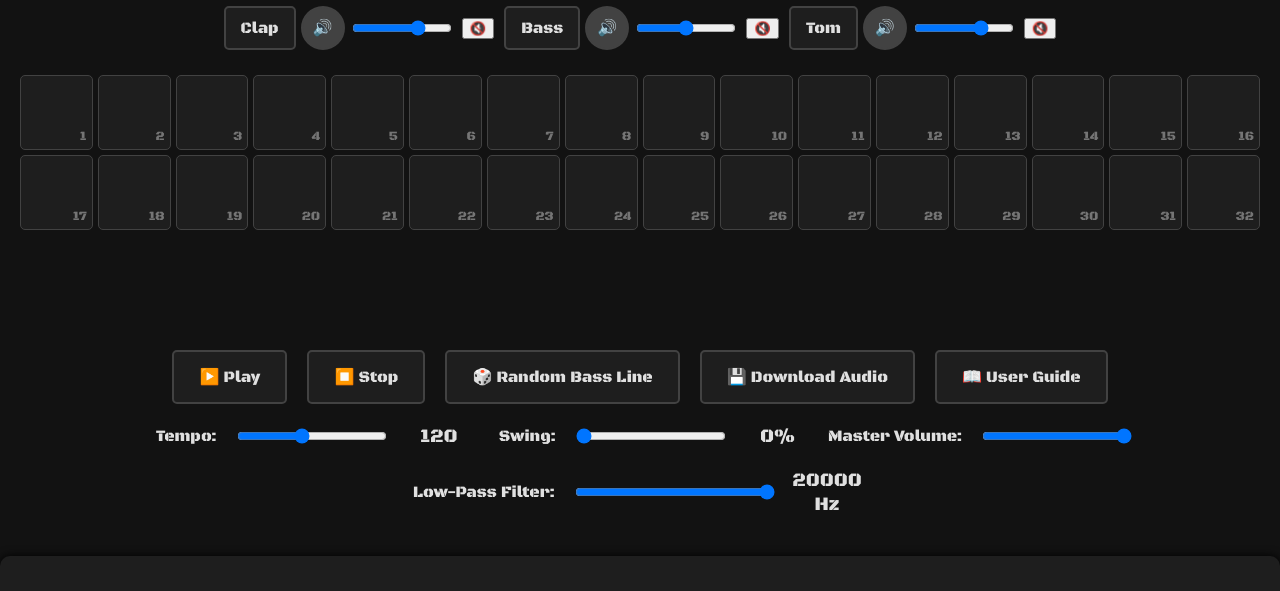
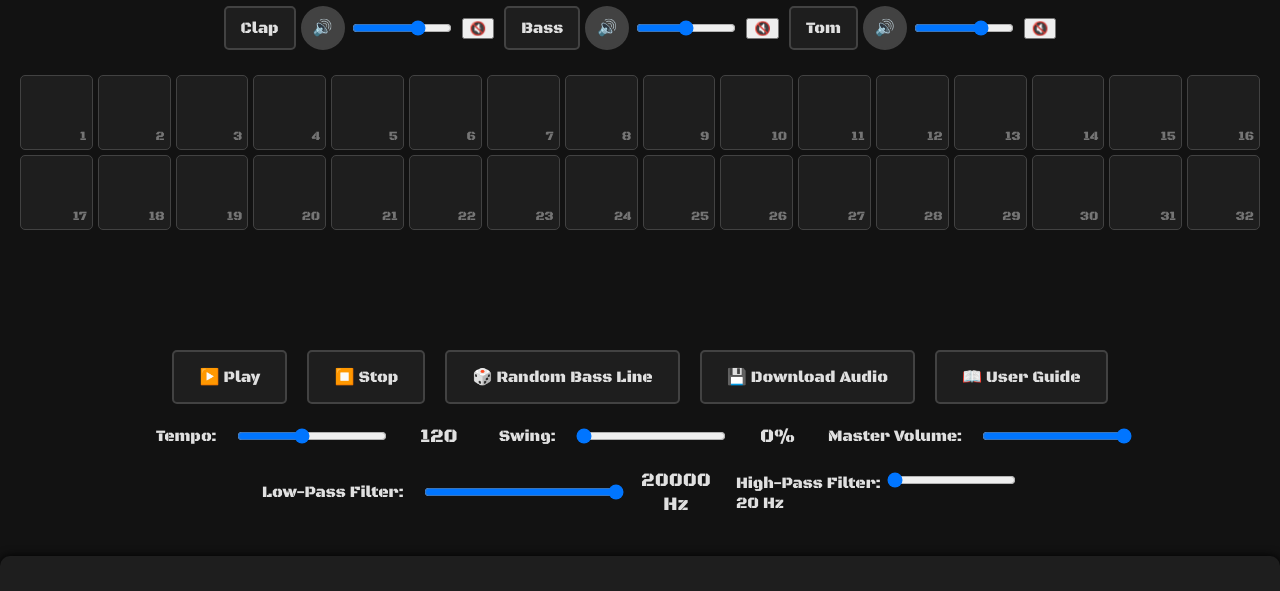
Before and after one commit to jgazcagtz/DM99, a plain HTML site: page index.html in a window 1280 px wide. Shown: the part 163-754 px from the top of the page. Drawn offline with Linux system fonts and the light colour scheme; no server answers.

Commit message:
Update index.html

```diff
--- a/index.html
+++ b/index.html
@@ -1,4 +1,3 @@
-<!DOCTYPE html>
 <html lang="en">
 <head>
     <meta charset="UTF-8">
@@ -19,7 +18,7 @@
 
     <!-- Instrument Selector -->
     <div class="instrument-selector">
-        <!-- Instrument Buttons with Mute, Solo, and Volume Controls -->
+        <!-- Instrument Containers with Mute, Solo, and Volume Controls -->
         <div class="instrument-container">
             <button class="instrument-button" data-instrument="kick">Kick</button>
             <button class="solo-button" data-instrument="kick">🔊</button>
@@ -99,6 +98,12 @@
             <input type="range" id="lowpass-filter" min="200" max="20000" step="100" value="20000">
             <div id="lowpass-display">20000 Hz</div>
         </div>
+
+        <div id="highpass-filter-container">
+            <label for="highpass-filter">High-Pass Filter:</label>
+            <input type="range" id="highpass-filter" min="20" max="2000" step="100" value="20">
+            <div id="highpass-display">20 Hz</div>
+        </div>
     </div>
 
     <!-- ADSR Controls -->
@@ -151,6 +156,7 @@
                 <li>Adjust the swing using the slider under 'Swing'.</li>
                 <li>Adjust the master volume using the 'Master Volume' slider.</li>
                 <li>Adjust the Low-Pass Filter cutoff frequency using the 'Low-Pass Filter' slider.</li>
+                <li>Adjust the High-Pass Filter cutoff frequency using the 'High-Pass Filter' slider.</li>
                 <li>Use the ADSR controls to shape the sound of the Kick and Hi-Hat.</li>
                 <li>Click 'Play' ▶️ to start the sequence and 'Stop' ⏹️ to stop it.</li>
                 <li>You can use 'Random Bass Line' 🎲 to generate a 16-step random bass sequence duplicated to fill 32 steps.</li>
```
